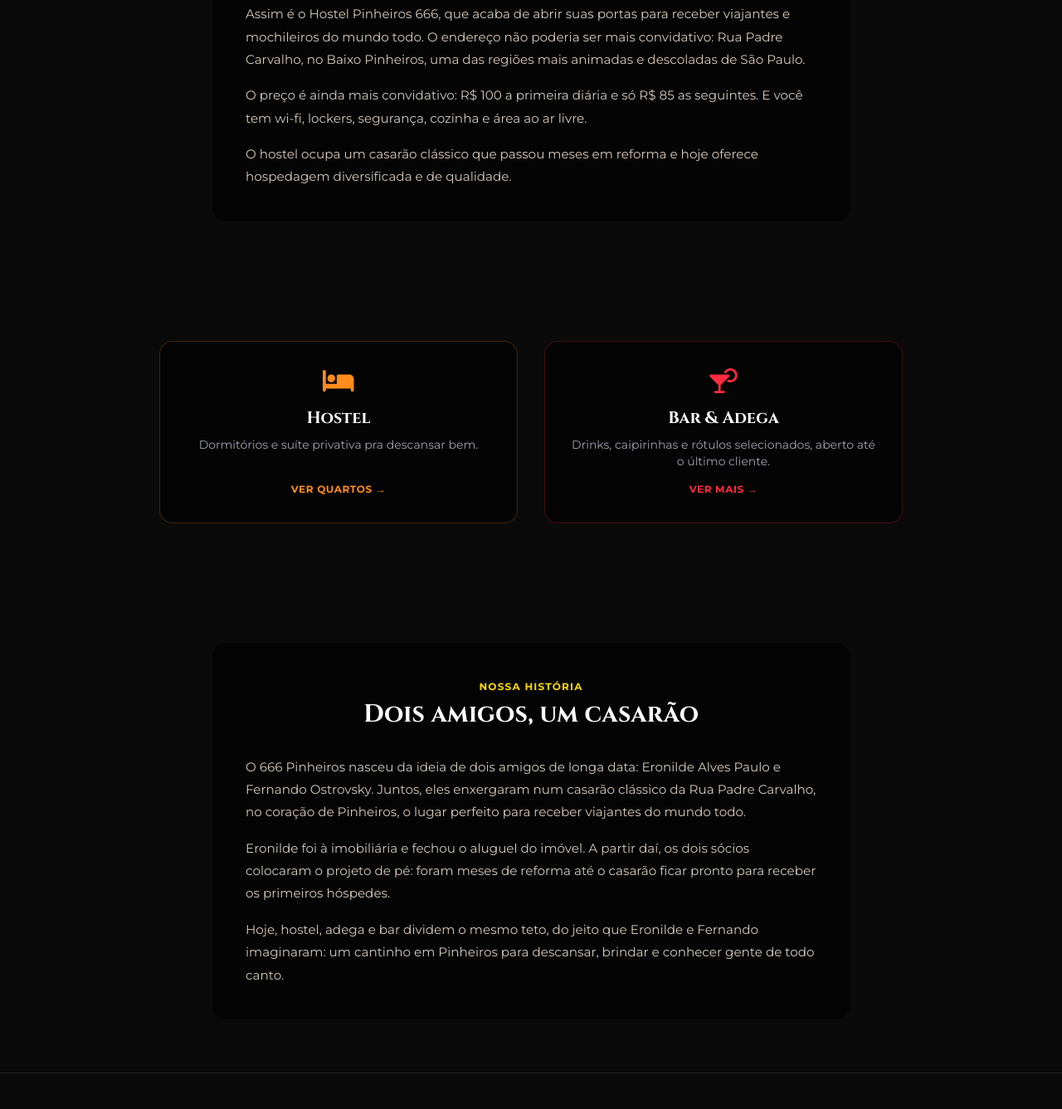
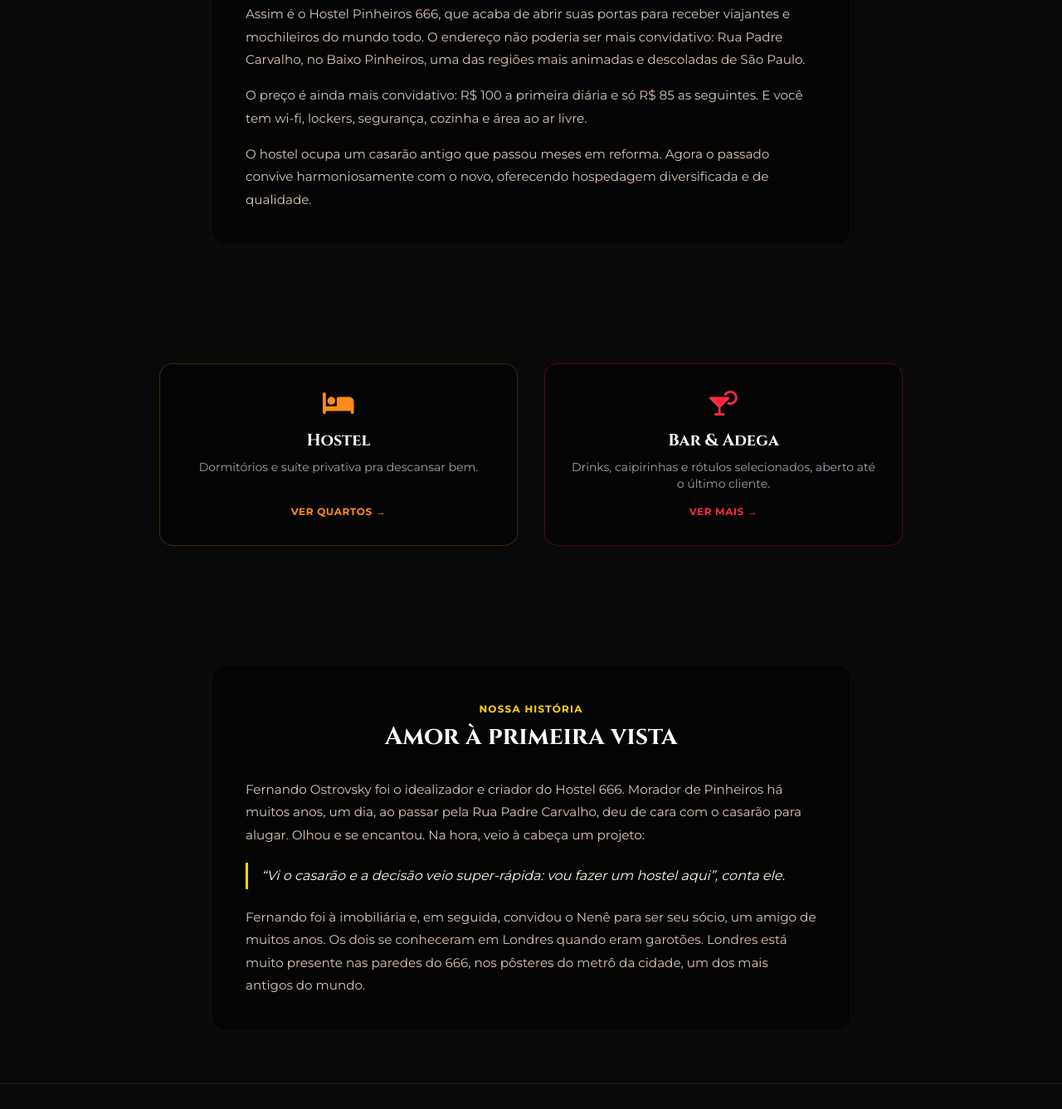
Before and after one commit to BitMonster04/666hostel, a plain HTML site: page index.html in a window 1280 px wide. Shown: the part 1063-2400 px from the top of the page at 83% size. Drawn offline with Linux system fonts and the light colour scheme.

```diff
--- a/index.html
+++ b/index.html
@@ -170,7 +170,7 @@
             <!-- editavel:paragrafos inicio-boasvindas-texto | Boas-vindas: texto -->
             <p>Assim é o Hostel Pinheiros 666, que acaba de abrir suas portas para receber viajantes e mochileiros do mundo todo. O endereço não poderia ser mais convidativo: Rua Padre Carvalho, no Baixo Pinheiros, uma das regiões mais animadas e descoladas de São Paulo.</p>
             <p>O preço é ainda mais convidativo: R$ 100 a primeira diária e só R$ 85 as seguintes. E você tem wi-fi, lockers, segurança, cozinha e área ao ar livre.</p>
-            <p>O hostel ocupa um casarão clássico que passou meses em reforma e hoje oferece hospedagem diversificada e de qualidade.</p>
+            <p>O hostel ocupa um casarão antigo que passou meses em reforma. Agora o passado convive harmoniosamente com o novo, oferecendo hospedagem diversificada e de qualidade.</p>
             <!-- /editavel -->
         </div>
     </section>
@@ -202,12 +202,12 @@
         <div class="max-w-3xl mx-auto text-panel rounded-2xl p-8 sm:p-10 story">
             <div class="text-center mb-8">
                 <span class="text-gold uppercase tracking-widest text-xs font-bold"><!-- editavel:linha inicio-historia-chamada | História: chamada pequena -->Nossa história<!-- /editavel --></span>
-                <h2 class="font-heading text-2xl sm:text-3xl font-bold text-white mt-1"><!-- editavel:linha inicio-historia-titulo | História: título -->Dois amigos, um casarão<!-- /editavel --></h2>
+                <h2 class="font-heading text-2xl sm:text-3xl font-bold text-white mt-1"><!-- editavel:linha inicio-historia-titulo | História: título -->Amor à primeira vista<!-- /editavel --></h2>
             </div>
             <!-- editavel:paragrafos inicio-historia-texto | História: texto -->
-            <p>O 666 Pinheiros nasceu da ideia de dois amigos de longa data: Eronilde Alves Paulo e Fernando Ostrovsky. Juntos, eles enxergaram num casarão clássico da Rua Padre Carvalho, no coração de Pinheiros, o lugar perfeito para receber viajantes do mundo todo.</p>
-            <p>Eronilde foi à imobiliária e fechou o aluguel do imóvel. A partir daí, os dois sócios colocaram o projeto de pé: foram meses de reforma até o casarão ficar pronto para receber os primeiros hóspedes.</p>
-            <p>Hoje, hostel, adega e bar dividem o mesmo teto, do jeito que Eronilde e Fernando imaginaram: um cantinho em Pinheiros para descansar, brindar e conhecer gente de todo canto.</p>
+            <p>Fernando Ostrovsky foi o idealizador e criador do Hostel 666. Morador de Pinheiros há muitos anos, um dia, ao passar pela Rua Padre Carvalho, deu de cara com o casarão para alugar. Olhou e se encantou. Na hora, veio à cabeça um projeto:</p>
+            <blockquote>“Vi o casarão e a decisão veio super-rápida: vou fazer um hostel aqui”, conta ele.</blockquote>
+            <p>Fernando foi à imobiliária e, em seguida, convidou o Nenê para ser seu sócio, um amigo de muitos anos. Os dois se conheceram em Londres quando eram garotões. Londres está muito presente nas paredes do 666, nos pôsteres do metrô da cidade, um dos mais antigos do mundo.</p>
             <!-- /editavel -->
         </div>
     </section>
```
